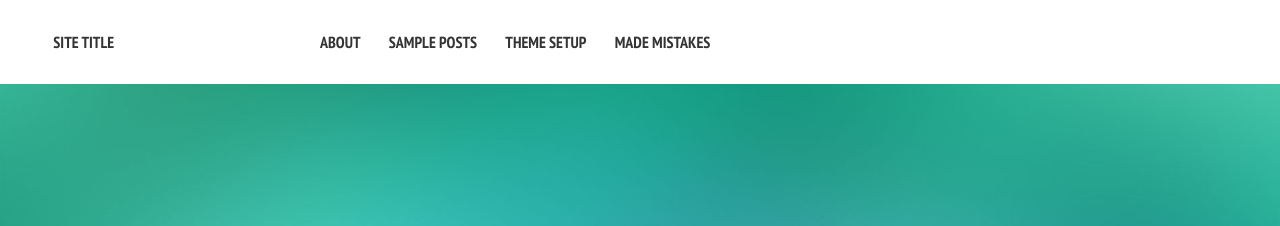
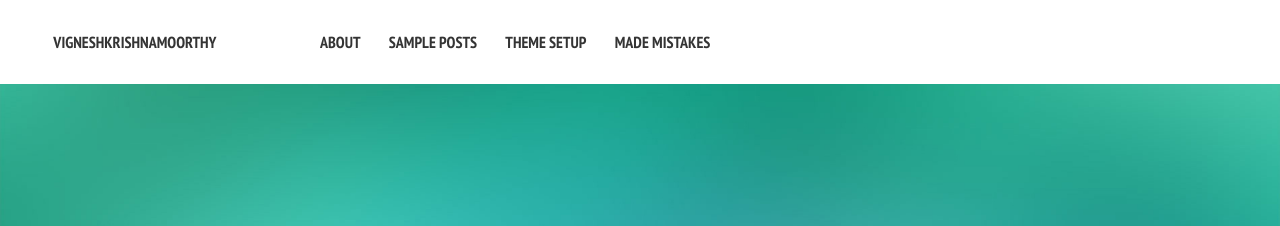
Before and after one commit to vignkri/vignkri.github.io, a Jekyll site: the page built from index.md, in a window 1280 px wide. Shown: the top 226 px of the page. Built offline with Jekyll 4.4.1, drawn with Linux system fonts in a browser that asks for light colours; nearby versions of some CDN libraries.

Commit message:
no message

```diff
--- a/_config.yml
+++ b/_config.yml
@@ -1,9 +1,8 @@
 # Site wide configuration
 
-title:            Site Title
+title:            VigneshKrishnamoorthy
 locale:           en_US
-url:
-
+url:              http://vigneshkrishnamoorthy.github.io
 
 # Jekyll configuration
 
```
